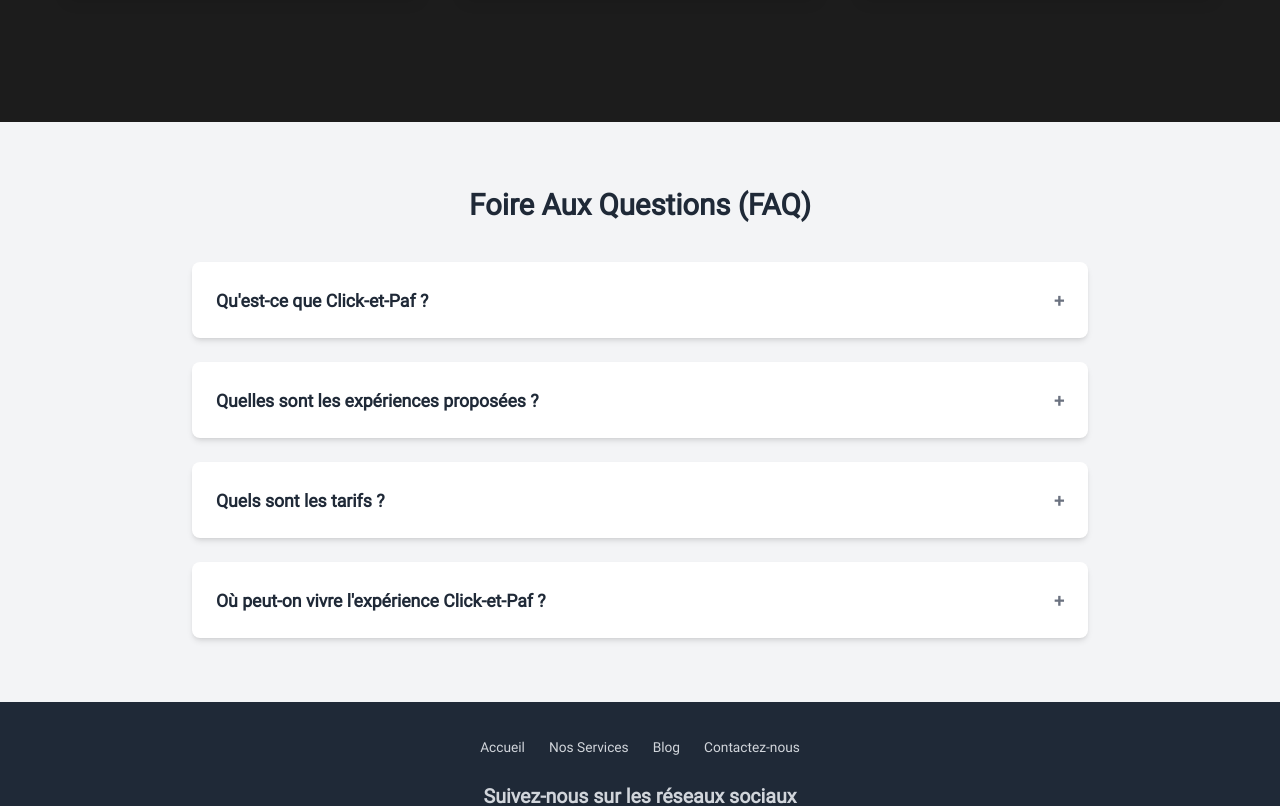
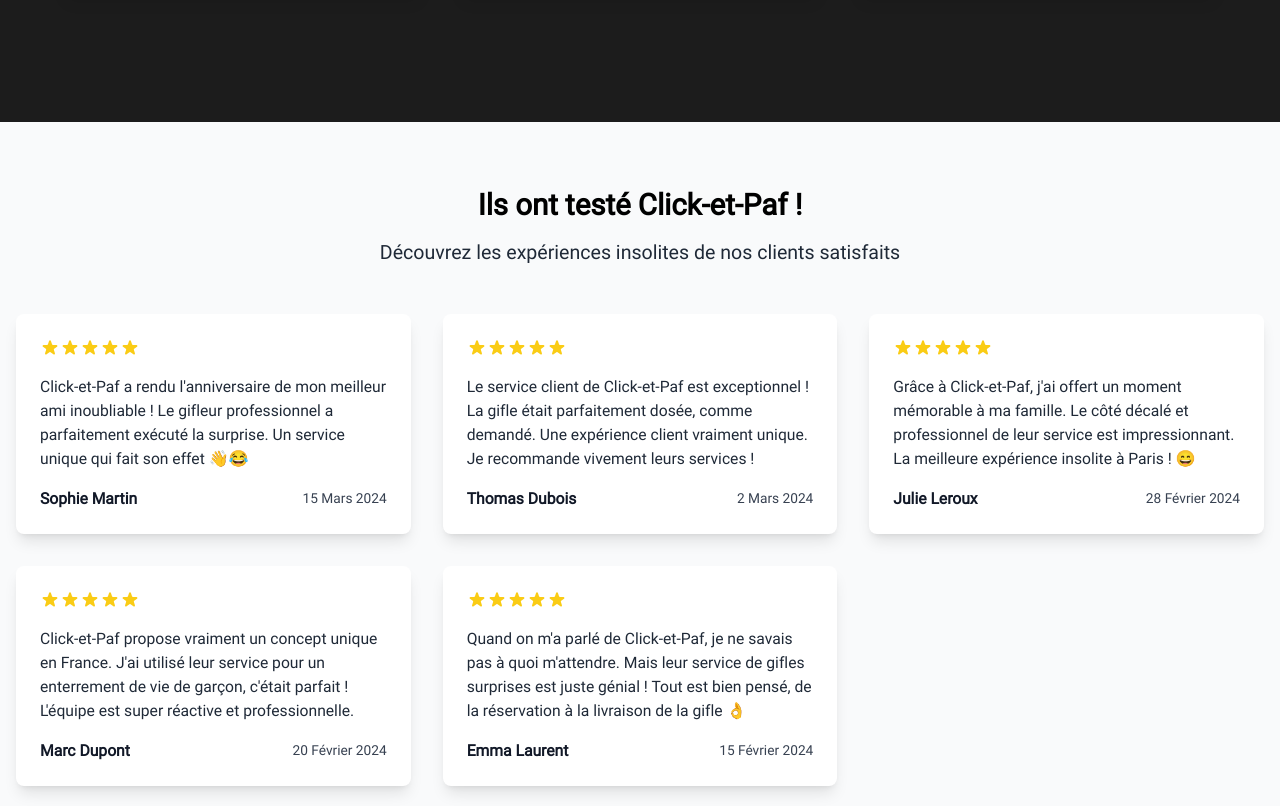
Before and after one commit to LuzBoger/click-et-paf, a React (Vite) app: page / in a window 1280 px wide. Shown: the part 3100-3906 px from the top of the page. Built offline with nearby package versions, Linux system fonts and the light colour scheme.

Commit message:
ajout avis clients

```diff
--- a/src/App.jsx
+++ b/src/App.jsx
@@ -7,6 +7,7 @@
 import Footer from './components/Footer';
 import FAQ from './components/FAQ';
 import Header from './components/Header';
+import Reviews from './components/Reviews';
 
 
 
@@ -30,7 +31,7 @@
         <meta property="og:title" content="Click-et-Paf | Pour des expériences insolites et uniques" />
         <meta
           property="og:description"
-          content="Transformez votre quotidien avec Click-et-Paf. Découvrez des expériences uniques, pour ajouter une touche d’absurde à votre vie."
+          content="Transformez votre quotidien avec Click-et-Paf. Découvrez des expériences uniques, pour ajouter une touche d'absurde à votre vie."
         />
         <meta property="og:image" content="/images/logo_click_et_paf.webp" />
         <meta property="og:type" content="website" />
@@ -38,7 +39,7 @@
         <meta name="twitter:title" content="Click-et-Paf | Pour des expériences insolites et uniques" />
         <meta
           name="twitter:description"
-          content="Transformez votre quotidien avec Click-et-Paf. Découvrez des expériences uniques, pour ajouter une touche d’absurde à votre vie."
+          content="Transformez votre quotidien avec Click-et-Paf. Découvrez des expériences uniques, pour ajouter une touche d'absurde à votre vie."
         />
         <meta name="twitter:image" content="/images/logo_click_et_paf.webp" />
 
@@ -57,6 +58,9 @@
       <section id="articles" className="py-16 ">
         <ArticleCard />
       </section>
+
+      <Reviews />
+
       <FAQ />
 
       <Footer />
--- /dev/null
+++ b/src/components/Reviews.jsx
@@ -0,0 +1,152 @@
+import React from 'react';
+import { Helmet } from 'react-helmet-async';
+
+const Reviews = () => {
+  const reviews = [
+    {
+      id: 1,
+      name: "Sophie Martin",
+      rating: 5,
+      comment: "Click-et-Paf a rendu l'anniversaire de mon meilleur ami inoubliable ! Le gifleur professionnel a parfaitement exécuté la surprise. Un service unique qui fait son effet 👋😂",
+      date: "15 Mars 2024"
+    },
+    {
+      id: 2,
+      name: "Thomas Dubois",
+      rating: 5,
+      comment: "Le service client de Click-et-Paf est exceptionnel ! La gifle était parfaitement dosée, comme demandé. Une expérience client vraiment unique. Je recommande vivement leurs services !",
+      date: "2 Mars 2024"
+    },
+    {
+      id: 3,
+      name: "Julie Leroux",
+      rating: 5,
+      comment: "Grâce à Click-et-Paf, j'ai offert un moment mémorable à ma famille. Le côté décalé et professionnel de leur service est impressionnant. La meilleure expérience insolite à Paris ! 😄",
+      date: "28 Février 2024"
+    },
+    {
+      id: 4,
+      name: "Marc Dupont",
+      rating: 5,
+      comment: "Click-et-Paf propose vraiment un concept unique en France. J'ai utilisé leur service pour un enterrement de vie de garçon, c'était parfait ! L'équipe est super réactive et professionnelle.",
+      date: "20 Février 2024"
+    },
+    {
+      id: 5,
+      name: "Emma Laurent",
+      rating: 5,
+      comment: "Quand on m'a parlé de Click-et-Paf, je ne savais pas à quoi m'attendre. Mais leur service de gifles surprises est juste génial ! Tout est bien pensé, de la réservation à la livraison de la gifle 👌",
+      date: "15 Février 2024"
+    }
+  ];
+
+  const averageRating = reviews.reduce((acc, review) => acc + review.rating, 0) / reviews.length;
+
+  return (
+    <>
+      <Helmet>
+        {}
+        <script type="application/ld+json">
+          {JSON.stringify({
+            "@context": "https://schema.org",
+            "@type": "Organization",
+            "name": "Click-et-Paf",
+            "aggregateRating": {
+              "@type": "AggregateRating",
+              "ratingValue": averageRating.toFixed(1),
+              "reviewCount": reviews.length,
+              "bestRating": "5",
+              "worstRating": "1"
+            },
+            "review": reviews.map(review => ({
+              "@type": "Review",
+              "author": {
+                "@type": "Person",
+                "name": review.name
+              },
+              "reviewRating": {
+                "@type": "Rating",
+                "ratingValue": review.rating
+              },
+              "datePublished": review.date,
+              "reviewBody": review.comment
+            }))
+          })}
+        </script>
+      </Helmet>
+
+      <section
+        aria-labelledby="reviews-heading"
+        className="bg-gray-50 py-16"
+        itemScope
+        itemType="https://schema.org/Review"
+      >
+        <div className="container mx-auto px-4">
+          <h2
+            id="reviews-heading"
+            className="text-3xl font-semibold text-center mb-4 text-black"
+          >
+            Ils ont testé Click-et-Paf !
+          </h2>
+          <p className="text-xl text-gray-800 text-center mb-12">
+            Découvrez les expériences insolites de nos clients satisfaits
+          </p>
+          <span className="sr-only"> - Note moyenne de {averageRating.toFixed(1)}/5 basée sur {reviews.length} avis</span>
+
+          <div className="grid grid-cols-1 md:grid-cols-2 lg:grid-cols-3 gap-8">
+            {reviews.map((review) => (
+              <article
+                key={review.id}
+                className="bg-white p-6 rounded-lg shadow-lg"
+                itemProp="review"
+                itemScope
+                itemType="https://schema.org/Review"
+              >
+                <div className="flex items-center mb-4">
+                  <div
+                    className="flex text-yellow-400"
+                    aria-label={`Note : ${review.rating} sur 5`}
+                  >
+                    {[...Array(review.rating)].map((_, index) => (
+                      <svg
+                        key={index}
+                        className="w-5 h-5"
+                        fill="currentColor"
+                        viewBox="0 0 20 20"
+                        aria-hidden="true"
+                      >
+                        <path d="M9.049 2.927c.3-.921 1.603-.921 1.902 0l1.07 3.292a1 1 0 00.95.69h3.462c.969 0 1.371 1.24.588 1.81l-2.8 2.034a1 1 0 00-.364 1.118l1.07 3.292c.3.921-.755 1.688-1.54 1.118l-2.8-2.034a1 1 0 00-1.175 0l-2.8 2.034c-.784.57-1.838-.197-1.539-1.118l1.07-3.292a1 1 0 00-.364-1.118L2.98 8.72c-.783-.57-.38-1.81.588-1.81h3.461a1 1 0 00.951-.69l1.07-3.292z" />
+                      </svg>
+                    ))}
+                  </div>
+                </div>
+
+                <blockquote itemProp="reviewBody" className="text-gray-800 mb-4">
+                  {review.comment}
+                </blockquote>
+
+                <footer className="flex justify-between items-center">
+                  <cite
+                    itemProp="author"
+                    className="font-semibold text-gray-900 not-italic"
+                  >
+                    {review.name}
+                  </cite>
+                  <time
+                    itemProp="datePublished"
+                    dateTime={review.date}
+                    className="text-sm text-gray-700"
+                  >
+                    {review.date}
+                  </time>
+                </footer>
+              </article>
+            ))}
+          </div>
+        </div>
+      </section>
+    </>
+  );
+};
+
+export default Reviews;
```
